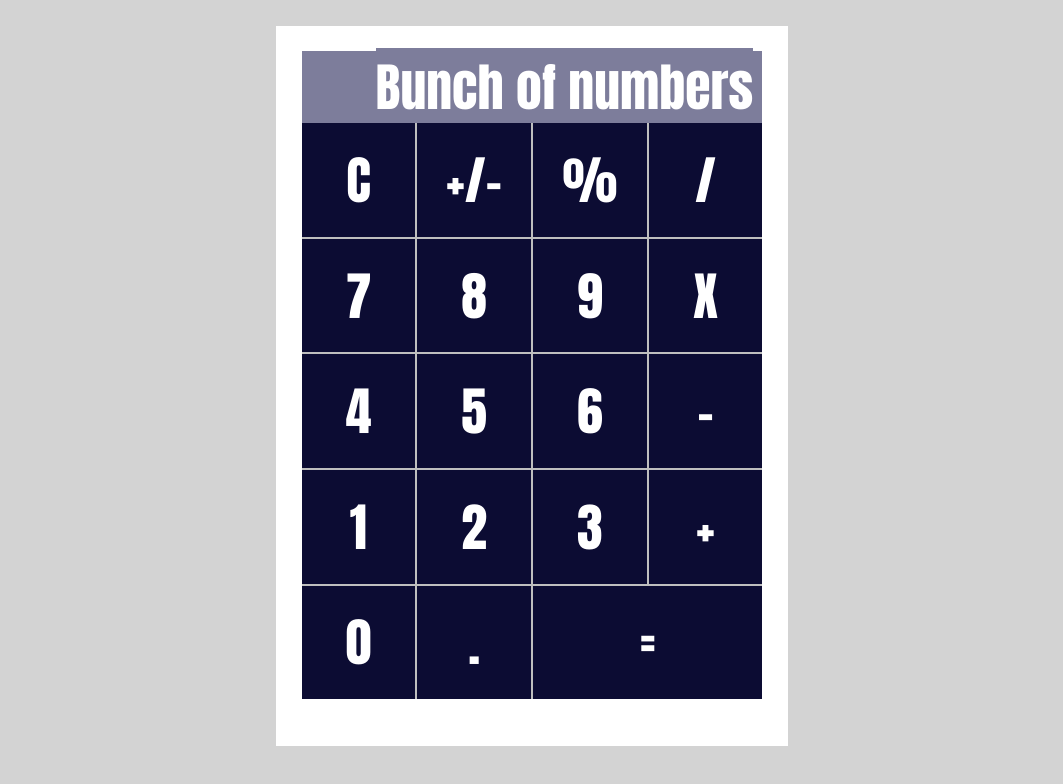
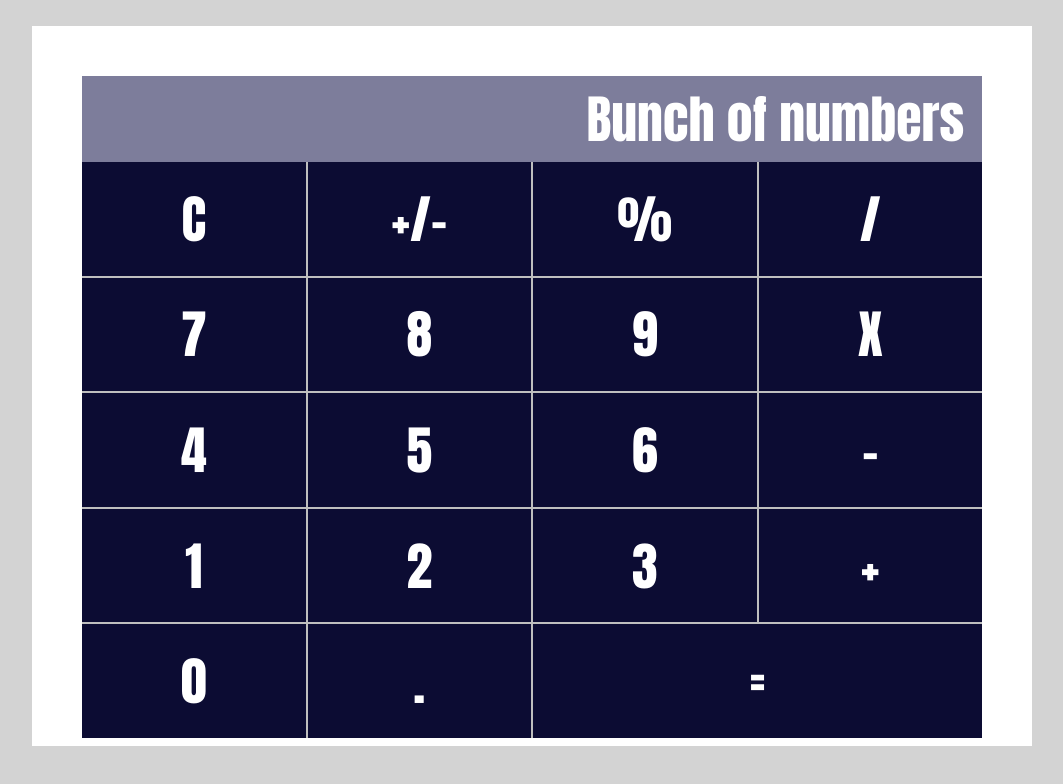
Before and after one commit to DexterFreeman/calculator, a plain HTML site: page index.html in a window 1280 px wide. Shown: the whole page, without its empty margins (108-1171 px from the left). Drawn offline with Linux system fonts and the light colour scheme.

Commit message:
Adjusted heights so it fits better in smaller res

```diff
--- a/styles.scss
+++ b/styles.scss
@@ -16,7 +16,8 @@ body {
   .calcDisplay {
     background-color: white;
     height: 90vh;
-    width: 40%;
+    width: 90%;
+    max-width: 1000px;
     display: flex;
     align-items: center;
 
@@ -27,7 +28,7 @@ body {
     .answerContainer {
       margin-top: 5%;
       width: 90%;
-      height: 10%;
+      height: 12%;
       display: flex;
       align-items: center;
       justify-content: flex-end;
```
Also changed, not shown: styles.css, 1 other file.
